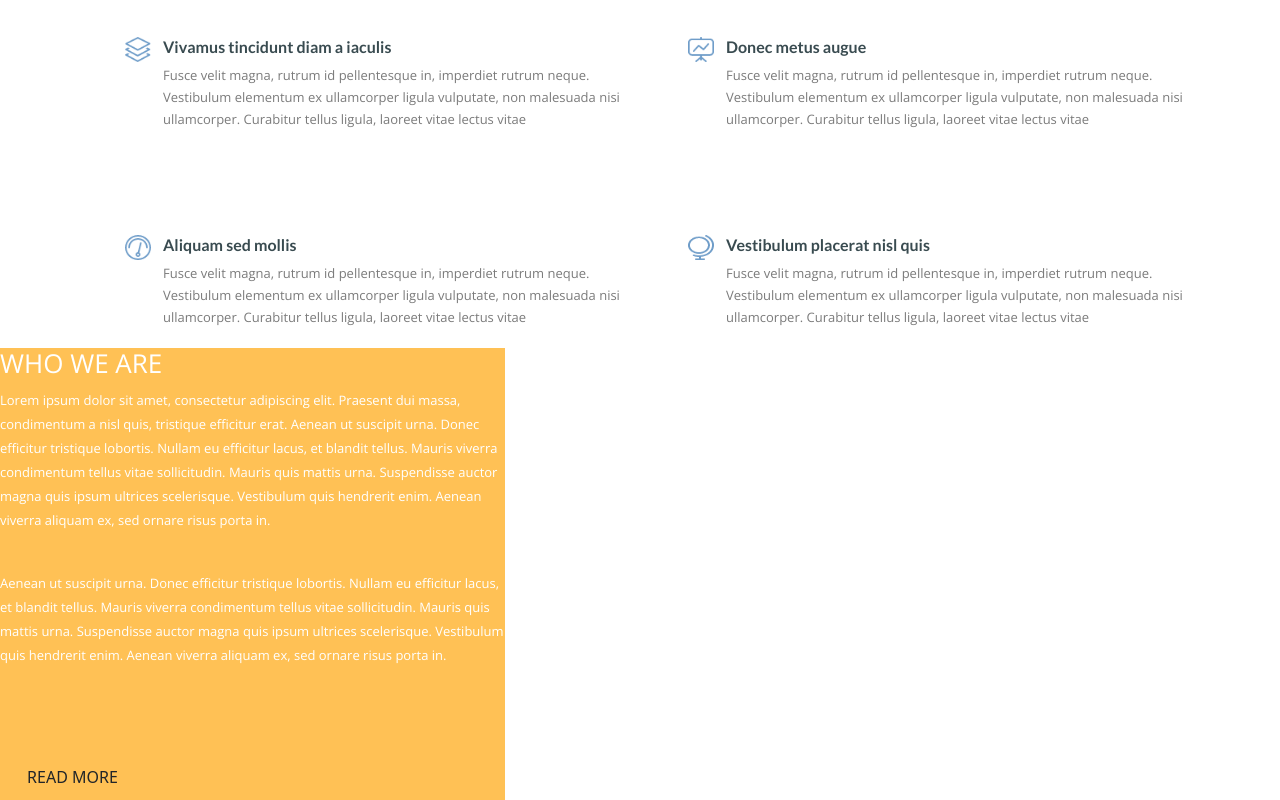
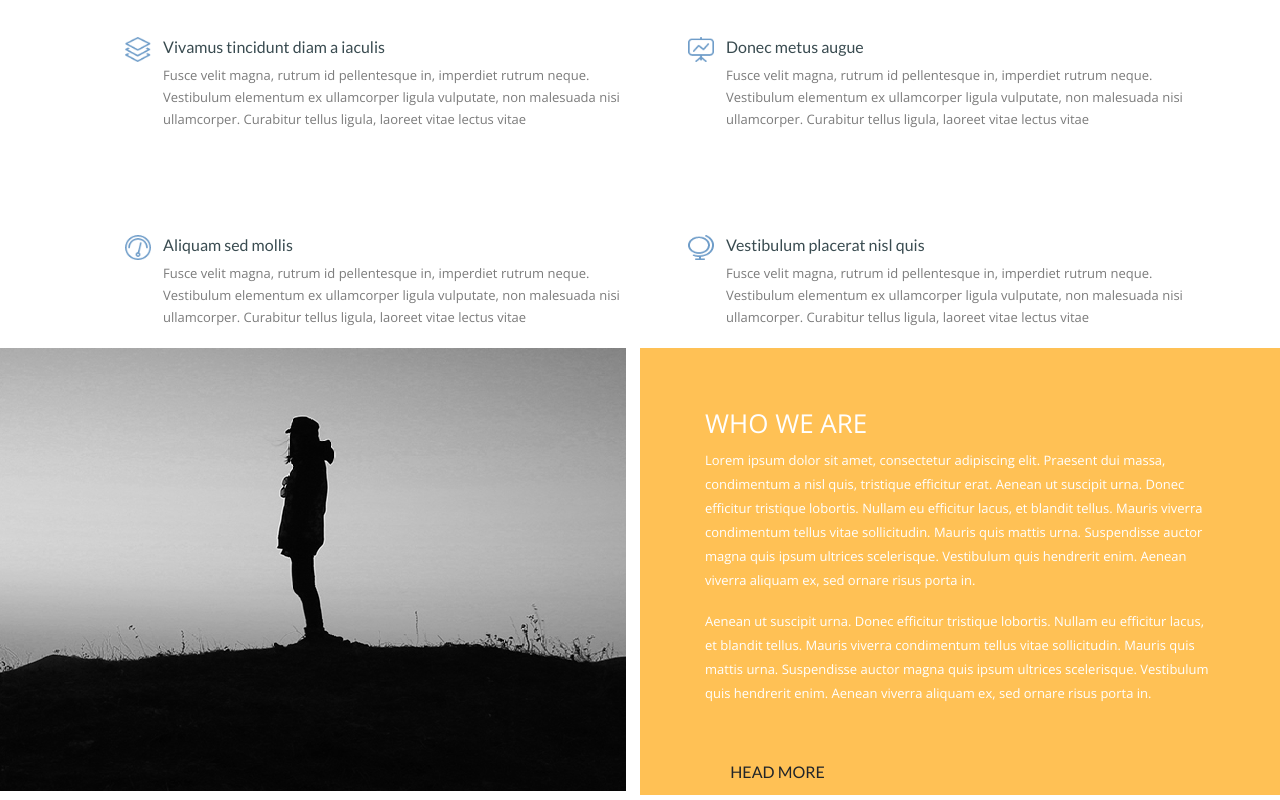
Before and after one commit to MamatovAzim/Home_Work, a website: page index.html in a window 1280 px wide. Shown: the part 937-1737 px from the top of the page. Drawn offline with nearby package versions, Linux system fonts and the light colour scheme.

Commit message:
дополнил are

```diff
--- a/index.html
+++ b/index.html
@@ -23,6 +23,9 @@
   <link rel="preconnect" href="https://fonts.googleapis.com">
   <link rel="preconnect" href="https://fonts.gstatic.com" crossorigin>
   <link href="https://fonts.googleapis.com/css2?family=Open+Sans:wght@700&display=swap" rel="stylesheet">
+  <link rel="preconnect" href="https://fonts.googleapis.com">
+  <link rel="preconnect" href="https://fonts.gstatic.com" crossorigin>
+  <link href="https://fonts.googleapis.com/css2?family=Lato&display=swap" rel="stylesheet">
   <title>Document</title>
   <link rel="stylesheet" href="css/style.css">
   <link rel="stylesheet" href="./node_modules/bootstrap/dist/css/bootstrap.css">
@@ -193,13 +196,13 @@
       </div>
       <div class="are">
         <div class="list">
-          <div class="one"></div>
+            <img class="one" src="./img/grilp.png" alt="">
         </div>
         <div class="title">
           <h3 class="title__theme">Who we are</h3>
           <p class="title__text">Lorem ipsum dolor sit amet, consectetur adipiscing elit. Praesent dui massa, condimentum a nisl quis, tristique efficitur erat. Aenean ut suscipit urna. Donec efficitur tristique lobortis. Nullam eu efficitur lacus, et blandit tellus. Mauris viverra condimentum tellus vitae sollicitudin. Mauris quis mattis urna. Suspendisse auctor magna quis ipsum ultrices scelerisque. Vestibulum quis hendrerit enim. Aenean viverra aliquam ex, sed ornare risus porta in.</p>
-          <p class="title__text">Aenean ut suscipit urna. Donec efficitur tristique lobortis. Nullam eu efficitur lacus, et blandit tellus. Mauris viverra condimentum tellus vitae sollicitudin. Mauris quis mattis urna. Suspendisse auctor magna quis ipsum ultrices scelerisque. Vestibulum quis hendrerit enim. Aenean viverra aliquam ex, sed ornare risus porta in.</p>
-          <button class="btn">READ MORE</button>
+          <p class="title__info">Aenean ut suscipit urna. Donec efficitur tristique lobortis. Nullam eu efficitur lacus, et blandit tellus. Mauris viverra condimentum tellus vitae sollicitudin. Mauris quis mattis urna. Suspendisse auctor magna quis ipsum ultrices scelerisque. Vestibulum quis hendrerit enim. Aenean viverra aliquam ex, sed ornare risus porta in.</p>
+            <button class="btn">HEAD MORE</button>
         </div>
       </div>
   </header>
--- a/scss/_image.scss
+++ b/scss/_image.scss
@@ -1,19 +1,32 @@
-// .one {
-//     max-width: 640px;
-//     max-height: 1000vh;
-//     background-size: cover;
-// }
+
+
+
+
 
 .are {
-    display: flex;
+    // display: flex;
+    display: grid;
+    grid-template-columns: repeat(2, 1fr);
+}
+
+.list {
+    // max-width: 750px;
+    max-height: 620px;
 }
 
 .one {
-    background: url(..//img/list.png);
+    max-width: 632px;
+    // max-height: 625px;
+    background: center, center;
+    background-size: cover;
 }
 
+// .one {
+//     background: url(..//img/list.png);
+// }
+
 .title {
-    background-color: #ffc155;
+    background-color:  #ffc155;
     max-height: 625px;
 }
 
@@ -22,16 +35,30 @@
     color: #ffffff;
     font-family: 'Open Sans', sans-serif;
     text-transform: uppercase;
+    margin-left: 65px;
+    margin-top: 60px;
 }
 
 .title__text {
-    width: 505px;
-    height: 167px;
+    max-width: 505px;
+    height: 145px;
     font-size: 13px;
     line-height: 24px;
     color: #ffffff;
     font-weight: 400;
     font-family: "Open Sans";
+    margin-left: 65px;
+}
+
+.title__info {
+    max-width: 505px;
+    height: 124px;
+    font-size: 13px;
+    line-height: 24px;
+    color: #ffffff;
+    font-weight: 400;
+    font-family: "Open Sans";
+    margin-left: 65px;
 }
 
 .btn {
@@ -40,4 +67,9 @@
     border-radius: 2px;
     background-color: rgba(231,173,72,0);
     border: 1px solid #cb8d21;
+    margin-left: 65px;
+    font-family: 'Lato', sans-serif;
+    font-size: 14px;
+    font-weight: 400;
+    color: #ffffff;
 }
--- a/scss/_media.scss
+++ b/scss/_media.scss
@@ -10,5 +10,9 @@
         margin-left: 0;
     }
 }
-
+@media screen and (max-width: 992px) {
+    .are {
+        display: block;
+    }
+}
 // @media screen and (max-width: 1200px)
```
Also changed, not shown: css/style.css, img/gril_01 (2).png (added), img/grilp.png (added), 1 other file.
